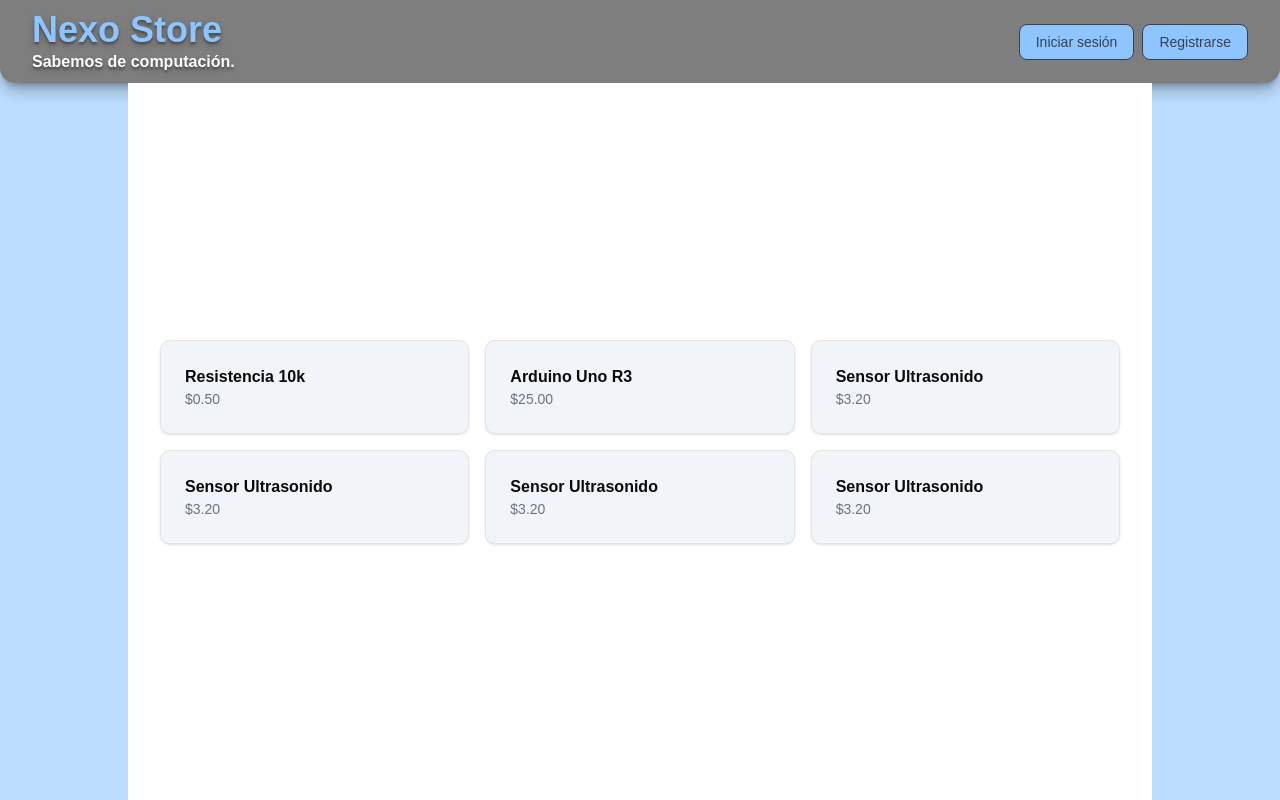
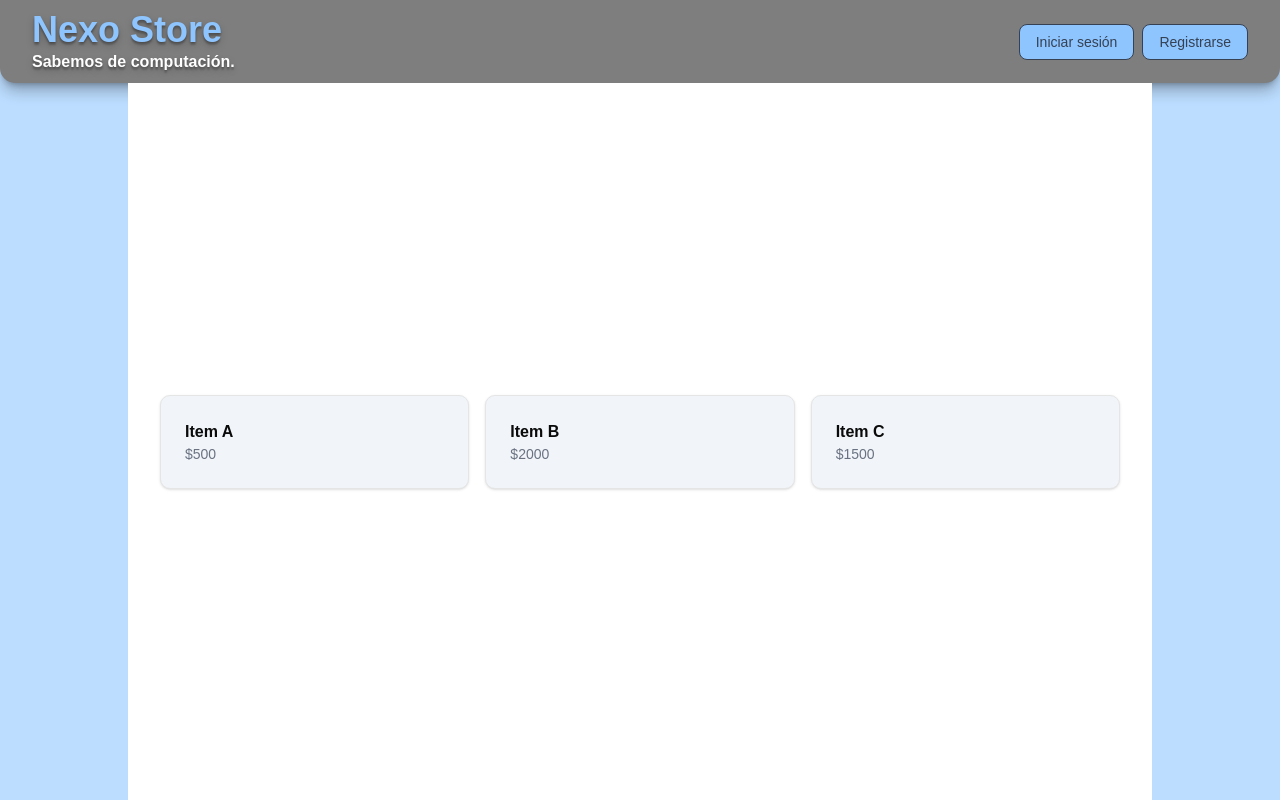
Before and after one commit to lautarobleiz/nexo-store, a React (Vite) app: page / in a window 1280 px wide. Built offline with nearby package versions, Linux system fonts and the light colour scheme; a web font is replaced by a local one.

Commit message:
Implementación del componente Item

```diff
--- a/src/frontend/App.tsx
+++ b/src/frontend/App.tsx
@@ -1,4 +1,5 @@
 import { Navbar } from './components/navbar'
+import { Item } from './components/item'
 import './styles/App.css'
 
 function App() {
@@ -8,44 +9,9 @@ function App() {
         <Navbar />
         <div className="app-main-grid-container">
           <div className="grid grid-cols-3 gap-4 w-full p-4">
-            {/* Elemento 1 */}
-            <div className="bg-slate-100 p-6 rounded-lg shadow-sm border">
-              <h3 className="font-bold">Resistencia 10k</h3>
-              <p className="text-sm text-gray-500">$0.50</p>
-            </div>
-
-            {/* Elemento 2 */}
-            <div className="bg-slate-100 p-6 rounded-lg shadow-sm border">
-
-              <h3 className="font-bold">Arduino Uno R3</h3>
-              <p className="text-sm text-gray-500">$25.00</p>
-            </div>
-
-            {/* Elemento 3 */}
-            <div className="bg-slate-100 p-6 rounded-lg shadow-sm border">
-              <h3 className="font-bold">Sensor Ultrasonido</h3>
-              <p className="text-sm text-gray-500">$3.20</p>
-            </div>
-
-            {/* Elemento 3 */}
-            <div className="bg-slate-100 p-6 rounded-lg shadow-sm border">
-              <h3 className="font-bold">Sensor Ultrasonido</h3>
-              <p className="text-sm text-gray-500">$3.20</p>
-            </div>
-
-            {/* Elemento 3 */}
-            <div className="bg-slate-100 p-6 rounded-lg shadow-sm border">
-              <h3 className="font-bold">Sensor Ultrasonido</h3>
-              <p className="text-sm text-gray-500">$3.20</p>
-            </div>
-
-            {/* Elemento 3 */}
-            <div className="bg-slate-100 p-6 rounded-lg shadow-sm border">
-              <h3 className="font-bold">Sensor Ultrasonido</h3>
-              <p className="text-sm text-gray-500">$3.20</p>
-            </div>
-
-            {/* La siguiente fila se crea automáticamente */}
+            <Item title="Item A" price={500} />
+            <Item title="Item B" price={2000} />
+            <Item title="Item C" price={1500} />
           </div>
         </div>
       </div>
--- /dev/null
+++ b/src/frontend/components/item.tsx
@@ -0,0 +1,14 @@
+interface ItemProps {
+    title: string;
+    price: number;
+}
+
+{/* Los parametros que recibe el componente deben estar en el orden de la interface */}
+export const Item = (props: ItemProps) => {
+    return (
+        <div className="bg-slate-100 p-6 rounded-lg shadow-sm border">
+            <h3 className="font-bold">{props.title}</h3>
+            <p className="text-sm text-gray-500">${props.price}</p>
+        </div>
+    )
+}
```
